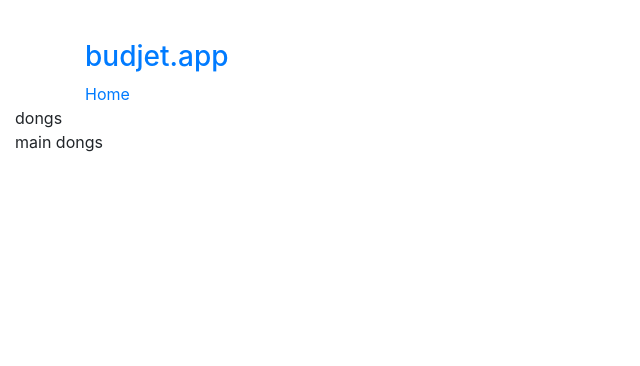
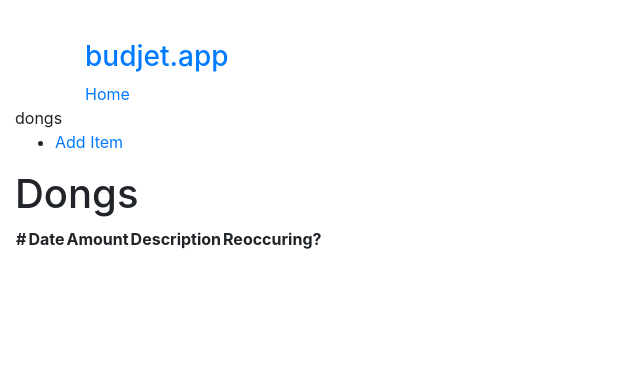
Before and after one commit to billyvg/budjet, a Flask app: page / in a window 1280 px wide. Shown: the top 366 px of the page, without its empty margins (0-640 px from the left). Run offline with Flask 2, Linux system fonts and the light colour scheme; lists and menus that the app fills with data are empty; some libraries are stand-ins or nearby versions.

Commit message:
Adding a table + action button

```diff
--- a/templates/index.html
+++ b/templates/index.html
@@ -32,7 +32,27 @@
             </div>
 
             <div class="content">
-                main dongs
+                <ul class="budget-actions pills">
+                    <li>
+                        <a href="#" class="add-item">Add Item</a>
+                    </li>
+                </ul>
+
+                <h1>Dongs</h1>
+
+                <table class="budget-table zebra-striped">
+                    <thead>
+                        <tr>
+                            <th>#</th>
+                            <th>Date</th>
+                            <th>Amount</th>
+                            <th>Description</th>
+                            <th>Reoccuring?</th>
+                        </tr>
+                    </thead>
+                    <tbody>
+                    </tbody>
+                </table>
             </div>
         </div>
 
```
